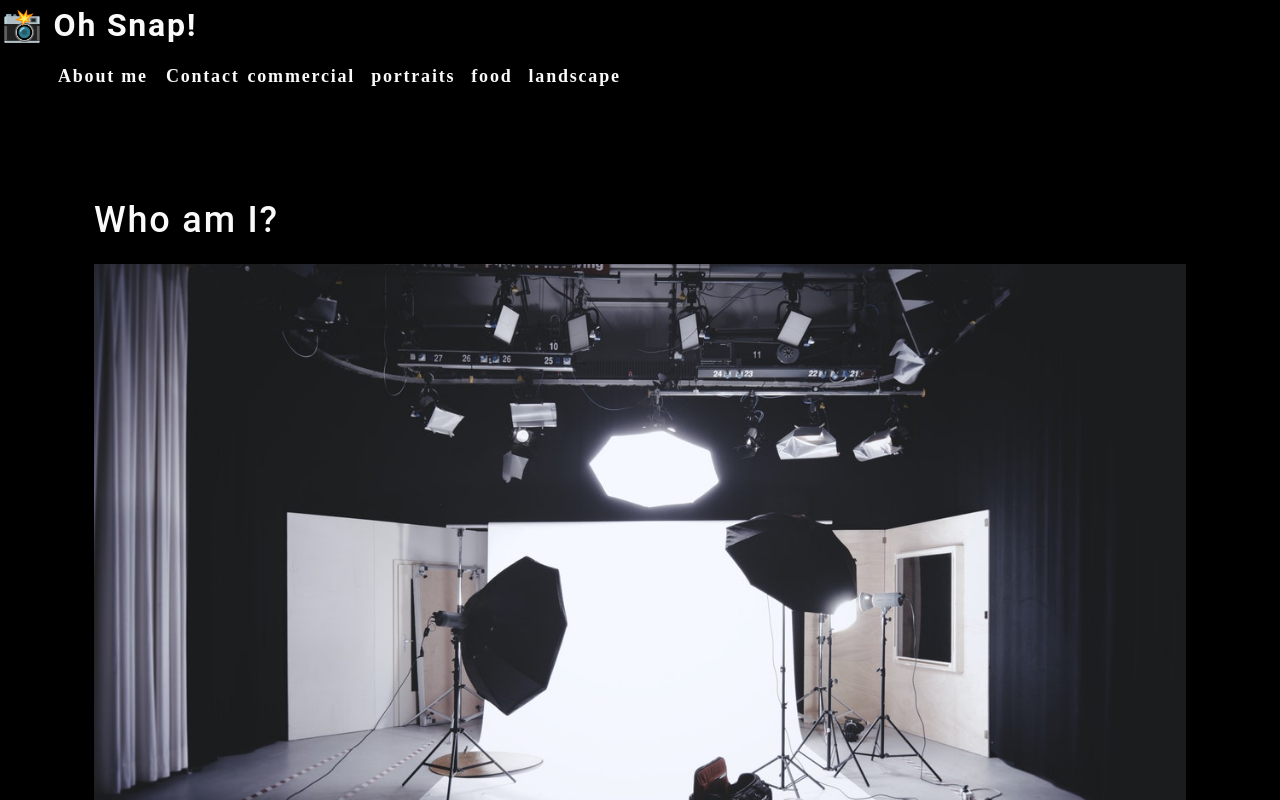
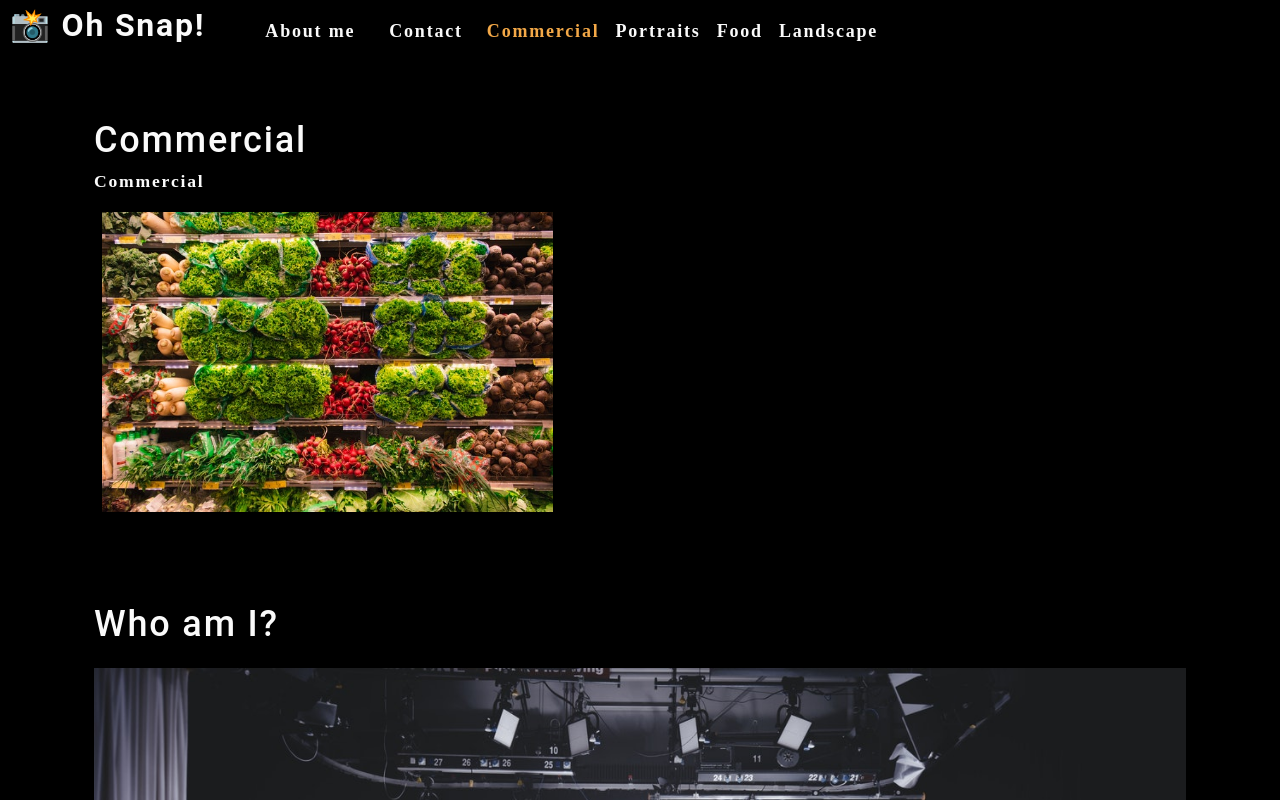
Before and after one commit to jscottrumptz/photo-port, a React (Create React App) app: page / in a window 1280 px wide. Shown: the top 800 px of the page. Built offline with nearby package versions, Linux system fonts and the light colour scheme.

Commit message:
nav updated

```diff
--- a/src/App.js
+++ b/src/App.js
@@ -1,13 +1,33 @@
-import React from 'react';
+import React, { useState } from 'react';
+import Nav from './components/Nav';
 import About from './components/About';
-import Nav from "./components/Nav";
+import Gallery from './components/Gallery';
 
 function App() {
+    const [categories] = useState([
+        {
+            name: 'commercial',
+            description: 'Photos of grocery stores, food trucks, and other commercial projects',
+        },
+        { name: 'portraits', description: 'Portraits of people in my life' },
+        { name: 'food', description: 'Delicious delicacies' },
+        { name: 'landscape', description: 'Fields, farmhouses, waterfalls, and the beauty of nature' },
+    ]);
+
+    const [currentCategory, setCurrentCategory] = useState(categories[0]);
+
     return (
         <div>
-        <Nav></Nav>
+            <Nav
+                categories={categories}
+                setCurrentCategory={setCurrentCategory}
+                currentCategory={currentCategory}
+            ></Nav>
             <main>
+                <div>
+                    <Gallery></Gallery>
                     <About></About>
+                </div>
             </main>
         </div>
     );
--- /dev/null
+++ b/src/components/Gallery/index.js
@@ -0,0 +1,25 @@
+import React from "react";
+import { capitalizeFirstLetter } from '../../utils/helpers';
+import photo from "../../assets/small/commercial/0.jpg";
+
+function Gallery(props) {
+    const currentCategory = {
+        name: "commercial",
+        description:
+            "Photos of grocery stores, food trucks, and other commercial projects",
+    };
+    return (
+        <section>
+            <h1>{capitalizeFirstLetter(currentCategory.name)}</h1>
+            <p>{capitalizeFirstLetter(currentCategory.name)}</p>
+            <div className="flex-row">
+                <img
+                    src={photo}
+                    alt="Commercial Example"
+                    className="img-thumbnail mx-1"
+                />
+            </div>
+        </section>
+    );
+}
+export default Gallery;
--- a/src/components/Nav/index.js
+++ b/src/components/Nav/index.js
@@ -1,56 +1,45 @@
-import React from 'react';
+import React, { useEffect } from 'react';
+import { capitalizeFirstLetter } from '../../utils/helpers';
 
-// const Nav = () => {}
-function Nav() {
-    const categories = [
-        {
-            name: "commercial",
-            description:
-                "Photos of grocery stores, food trucks, and other commercial projects",
-        },
-        { name: "portraits", description: "Portraits of people in my life" },
-        { name: "food", description: "Delicious delicacies" },
-        {
-            name: "landscape",
-            description: "Fields, farmhouses, waterfalls, and the beauty of nature",
-        },
-    ];
+function Nav(props) {
+    const {
+        categories = [],
+        setCurrentCategory,
+        currentCategory,
+    } = props;
 
-    function categorySelected(name) {
-        console.log(`${name} clicked`)
-    }
+    useEffect(() => {
+        document.title = capitalizeFirstLetter(currentCategory.name);
+    }, [currentCategory]);
 
-    return(
-        <header>
+    return (
+        <header className="flex-row px-1">
             <h2>
-                <a href="/">
+                <a data-testid="link" href="/">
                     <span role="img" aria-label="camera"> 📸</span> Oh Snap!
                 </a>
             </h2>
             <nav>
                 <ul className="flex-row">
                     <li className="mx-2">
-                        <a href="#about">
+                        <a data-testid="about" href="#about">
                             About me
                         </a>
                     </li>
-                    <li>
+                    <li className="mx-2">
                         <span>Contact</span>
                     </li>
                     {categories.map((category) => (
-                        <li
-                            className="mx-1"
-                            key={category.name}
-                        >
-                            <span onClick={() => categorySelected(category.name)} >
-                                {category.name}
+                        <li className={`mx-1 ${ currentCategory.name === category.name && 'navActive'}`} key={category.name}>
+                            <span onClick={() => { setCurrentCategory(category) }}>
+                                {capitalizeFirstLetter(category.name)}
                             </span>
                         </li>
                     ))}
                 </ul>
             </nav>
         </header>
-    )
+    );
 }
 
 export default Nav;
```
Also changed, not shown: 2 other files (tests, documents, lock files or other folders). Lines whose indentation alone changed are shown as unchanged.
